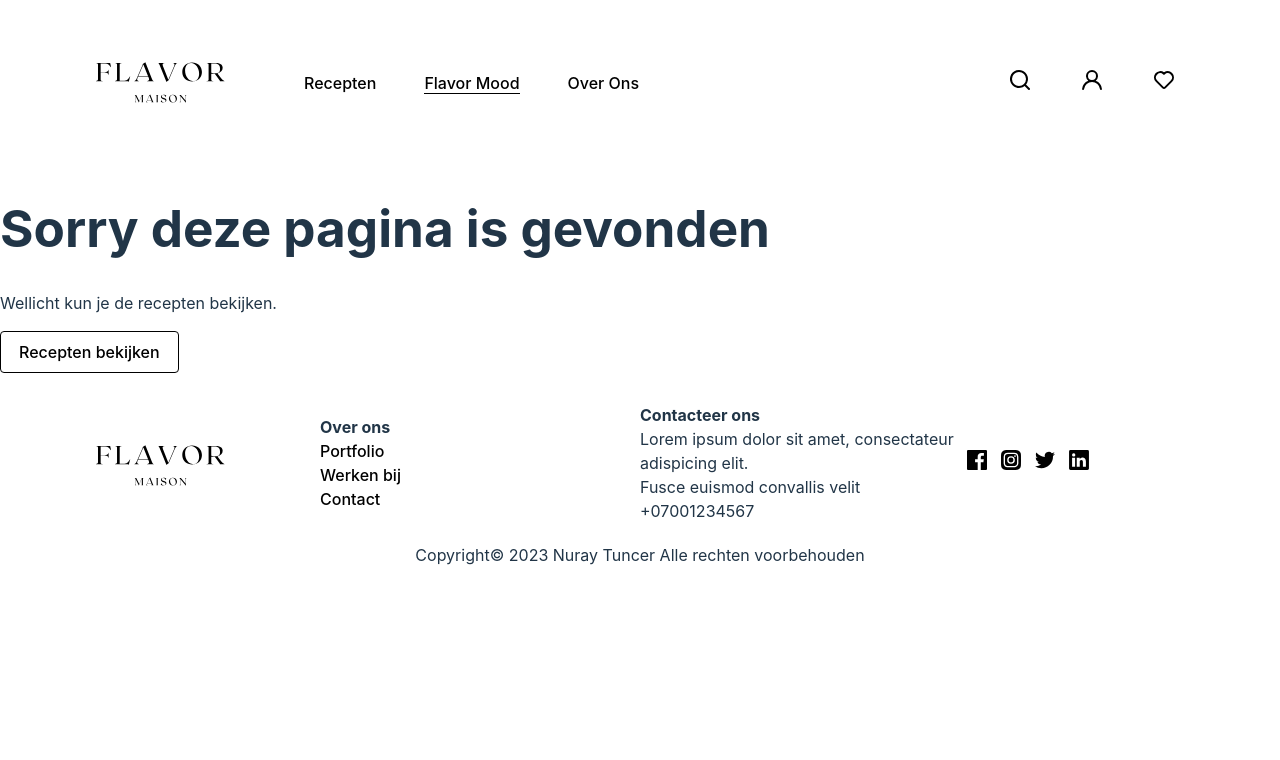
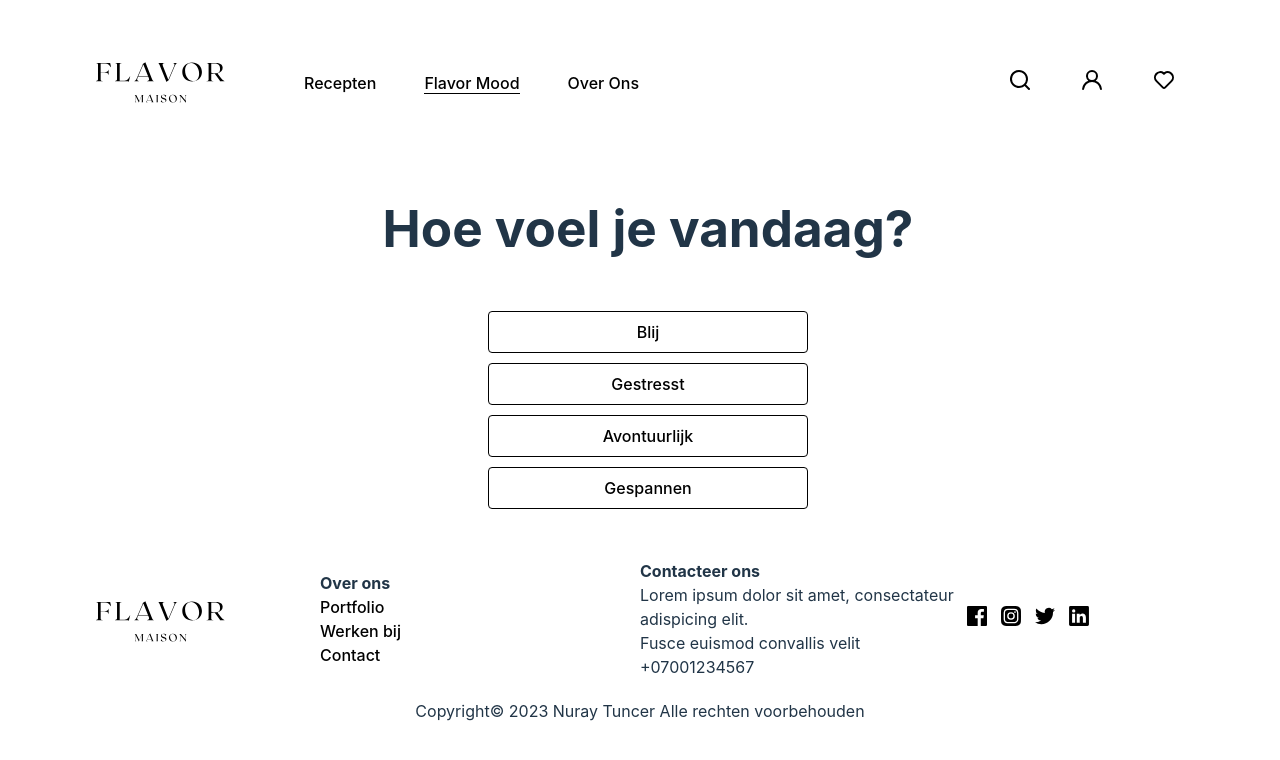
Before and after one commit to Nuraytncr/eindopdracht-frontend, a React (Vite) app: page /flavor-mood in a window 1280 px wide. Shown: the top 760 px of the page. Built offline with nearby package versions, Linux system fonts and the light colour scheme.

Commit message:
Added  Flavor Mood

```diff
--- a/src/App.css
+++ b/src/App.css
@@ -49,6 +49,10 @@
   width: 100%;
 }
 
+.w-25vw{
+  width: 25vw;
+}
+
 .p-10 {
   padding: 10px;
 }
--- a/src/App.jsx
+++ b/src/App.jsx
@@ -13,6 +13,7 @@ import NotFound from './pages/not_found/Not-found';
 import Search from './pages/search/Search';
 import AuthContextProvider from './context/Auth';
 import './App.css'
+import Mood from './pages/mood/Mood';
 
 function App() {
   return (
@@ -24,6 +25,7 @@ function App() {
             <Route path="/" element={<Home />} />
             <Route path="/recepten" element={<Recepten />} />
             <Route path="/recepten/detail/:id" element={<Detail />} />
+            <Route path="/flavor-mood" element={<Mood />} />
             <Route path="/over-ons" element={<OverOns />} />
             <Route path="/account" element={<Account />} />
             <Route path="/login" element={<Login />} />
--- a/src/components/button/Button.css
+++ b/src/components/button/Button.css
@@ -10,6 +10,7 @@ button {
     cursor: pointer;
     transition: border-color 0.25s;
     background-color: #ffffff;
+    width: 100%;
   }
   button:focus,
   button:focus-visible {
--- a/src/components/button/Button.jsx
+++ b/src/components/button/Button.jsx
@@ -1,9 +1,9 @@
 import React from 'react';
 import './Button.css';
 
-function Button({ label, type }) {
+function Button({ label, type, onClickCallBack }) {
     return (
-        <button type={type}>
+        <button type={type} onClick={() => onClickCallBack()}>
             {label}
         </button>
     );
--- /dev/null
+++ b/src/pages/mood/Mood.css
@@ -0,0 +1,7 @@
+.w-20vw {
+    width: 20vw;
+}
+
+.w-75vw {
+    width: 75vw;
+}
--- /dev/null
+++ b/src/pages/mood/Mood.jsx
@@ -0,0 +1,89 @@
+import './Mood.css';
+import React, { useState } from 'react';
+import axios from 'axios';
+import Recipes from '../../components/recipes/Recipes';
+import { addExtraProperties } from '../../components/recipes/Helper';
+import MessageBox from '../../components/message_box/message_box';
+import Button from '../../components/button/Button';
+
+function Mood() {
+  const [recipes, setRecipes] = useState([]);
+  const [message, setMessage] = useState();
+
+  function loadRecipes(mood)
+  {
+    if (!mood) {
+      return;
+    }
+    setMessage('Recepten aan het inladen...');
+    fetchRecipes(mood);
+  }
+
+  async function fetchRecipes(mood) {
+    try {
+      setRecipes([]);
+      const edamamURL = import.meta.env.VITE_EDAMAN_URL;
+      const result = await axios.get(`${edamamURL}&random=true&q=${getSearchTermBasedOnMood(mood)}`);
+      const refinedRecipes = addExtraProperties(result.data?.hits.slice(0, 6));
+      setRecipes(refinedRecipes);
+    } catch (error) {
+      console.log('Error loading recipes:', error);
+      setMessage('Er ging iets fout. Probeer het later opnieuw.');
+    }
+  }
+  const getSearchTermBasedOnMood = (mood) => {
+    switch (mood) {
+      case 'Blij':
+        return ' "chicken breasts"';
+      case 'Gestresst':
+        return 'salmon';
+      case 'Avontuurlijk':
+        return 'pasta';
+      case 'Gespannen':
+        return 'avocado';
+      default:
+        break;
+    }
+  };
+  return (
+    <>
+      <div className='text-align-center'>
+        {
+          recipes.length >= 1 ?
+          <>
+          <h1>Jouw Flavor Mood</h1>
+          <p>Gefeliciteerd! Je unieke smaakprofiel is onthuld door Flavor Maison. Gebaseerd op jouw huidige stemming en culinaire voorkeuren, presenteren we met trots een selectie aan recepten die perfect passen bij jouw moment. Van hartverwarmende comfortgerechten tot avontuurlijke smaakexplosies, deze suggesties zijn speciaal samengesteld om jouw eetervaring te verrijken.</p>
+          <Recipes
+            displayRecipes={recipes}
+            receptAdditionalStyle='w-75vw'
+             cardAdditionalStyle='w-20vw'
+
+          /> </>
+            : <>
+              <h1>Hoe voel je vandaag?</h1>
+              <MessageBox message={message} />
+              <div className='display-flex flex-direction-column-center margin-auto p-20 w-25vw'>
+                <Button
+                  label='Blij'
+                  onClickCallBack={() => loadRecipes('Blij')}
+                />< br />
+                <Button
+                  label='Gestresst'
+                  onClickCallBack={() => loadRecipes('Gestresst')}
+                />< br />
+                <Button
+                  label='Avontuurlijk'
+                  onClickCallBack={() => loadRecipes('Avontuurlijk')}
+                />< br />
+                <Button
+                  label='Gespannen'
+                  onClickCallBack={() => loadRecipes('Gespannen')}
+                />
+              </div>
+            </>
+        }
+      </div>
+    </>
+  );
+}
+export default Mood;
```
